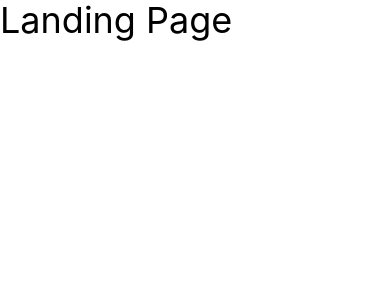
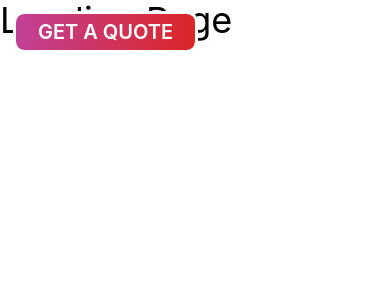
Before and after one commit to ktgster/yychacks_2024, a React (Create React App) app in the folder my-app/: page / in a window 390 px wide. Shown: the top 300 px of the page. Built offline with nearby package versions, Linux system fonts and the light colour scheme.

Commit message:
added navbar

```diff
--- /dev/null
+++ b/my-app/src/components/Navbar.js
@@ -0,0 +1,232 @@
+
+import React, { useEffect, useState } from "react";
+
+import { Link } from "react-router-dom";
+const NavBar = () => {
+  const [nav, setNav] = useState(false);
+
+  const [prevScrollPos, setPrevScrollPos] = useState(0);
+  const [visible, setVisible] = useState(true);
+
+  useEffect(() => {
+    const handleScroll = () => {
+      const currentScrollPos = window.pageYOffset;
+      const isVisible = prevScrollPos > currentScrollPos;
+
+      setPrevScrollPos(currentScrollPos);
+      setVisible(isVisible);
+    };
+
+    window.addEventListener("scroll", handleScroll);
+    return () => window.removeEventListener("scroll", handleScroll);
+  }, [prevScrollPos]);
+
+  const items = [
+    {
+      id: 1,
+      name: "Home",
+      path: "/",
+      logo: null,
+      style: "",
+    },
+    {
+      id: 2,
+      name: "About",
+      path: "/about/faq",
+      logo: null,
+      style: "",
+      subItems: [
+        {
+          name: "FAQ",
+          path: "/about/faq",
+          style: " text-white hover:text-violet-600 hidden",
+        },
+      ],
+    },
+    {
+      id: 3,
+      name: "Testimonials",
+      path: "/testimonial",
+      logo: null,
+      style: "",
+    },
+    {
+      id: 4,
+      name: "Careers",
+      path: "/careers",
+      logo: null,
+      style: "",
+    },
+    {
+      id: 5,
+      name: "Contact",
+      path: "/quote",
+      logo: null,
+      style: "",
+    },
+  ];
+  const quote = [
+    {
+      id: 1,
+      name: "GET A QUOTE",
+      path: "/quote",
+      logo: null,
+      style:
+        "flex lg:ml-8 lg:py-2 md:px-2 py-2  lg:px-7 lg:font-bold justify-center text-center items-center lg:text-lg outline   md:text-md py-1 rounded-md",
+    },
+  ];
+
+
+  return (
+    <div
+      className={` flex fixed justify-between items-center w-full px-4 h-16 z-10 text-white md:justify-start md:bg-gradient-to-r from-[#4601f4] from-10% via-purple-700 via-30%  to-[#d90303] to-100% md:${
+        visible ? "" : "hidden"
+      }`}
+      style={{ transition: "opacity 0.3s ease-in-out" }}
+    >
+      {/* logo */}
+      <div className="hidden md:flex cursor-pointer  z-0">
+        <Link href="/">
+          {/* <Image src={Logo} alt="logo" width={100} height={100} /> */}
+        </Link>
+      </div>
+
+      {/* items nav bar */}
+      <ul className="hidden md:flex">
+        {items.map((item, index) => (
+          <li
+            key={index}
+            className=" flex md:px-4 lg:px-10 cursor-pointer capitalize hover:scale-105 duration-200"
+          >
+            <Link
+              href={item.path}
+              className={" hover:text-violet-600 md:text-xl" + item.style}
+            >
+              {item.name}
+            </Link>
+          </li>
+        ))}
+      </ul>
+
+      {/* for quote on md screen */}
+
+      <ul className="hidden md:flex">
+        {quote.map((item, index) => (
+          <li key={index}>
+            <Link href={item.path} className={item.style}>
+              {item.name}
+            </Link>
+          </li>
+        ))}
+      </ul>
+
+      {/* for socials */}
+
+      {/* <ul className="hidden lg:flex">
+        {socials.map((item, index) => (
+          <li
+            key={index}
+            className=" flex md:px-4 text-lg lg:px-10 cursor-pointer"
+          >
+            <Link href={item.path} target="_blank">
+              <Image
+                src={item.logo}
+                alt={item.name}
+                width={30}
+                height={30}
+                className={item.style + ""}
+              />
+            </Link>
+          </li>
+        ))}
+      </ul> */}
+
+      {/* For nav bar for mobile */}
+      <div className=" justify-between flex flex-row   w-full md:hidden">
+        {/* <div
+          onClick={() => setNav(!nav)}
+          className=" cursor-pointer z-10 text-white outline py-2  ml-1
+           justify-center bg-gradient-to-r from-purple-500 to-[#C14197] rounded-lg mr-2 items-center flex top-0 left-0 w-1/2 md:hidden"
+        >
+          {nav ? (
+            <div className="flex">
+              <FaTimes size={30} />
+              <span className="ml-2 text-xl">Close</span>
+            </div>
+          ) : (
+            <div className="flex">
+              <FaBars size={30} />
+              <span className="ml-2 text-2xl font-bold">Menu</span>
+            </div>
+          )}
+        </div> */}
+        <ul className="flex outline justify-center z-10 items-center  w-1/2 mr-1 bg-gradient-to-r from-[#C14197] to-red-600 rounded-lg md:hidden">
+          {quote.map((item, index) => (
+            <li key={index}>
+              <Link
+                href={item.path}
+                className={
+                  "flex text-xl text-center rounded-md font-semibold p-1 "
+                }
+              >
+                {item.name}
+              </Link>
+            </li>
+          ))}
+        </ul>
+      </div>
+      {nav && (
+        <ul className="flex flex-col pl-4 absolute top-16 left-0 rounded-lg justify-center w-full h-screen py-16 text-xl  bg-gradient-to-r from-purple-500 to-red-600">
+          {items.map((item, index) => (
+            <li
+              key={index}
+              className="mx-5 cursor-pointer capitalize my-3 text-2xl"
+            >
+              <Link
+                onClick={() => setNav(!nav)}
+                href={item.path}
+                className={item.style + " ml-4"}
+              >
+                {item.name}
+              </Link>
+            </li>
+          ))}
+          <div className="flex my-12">
+            {quote.map((item, index) => (
+              <li key={index}>
+                <Link
+                  href={item.path}
+                  className={"ml-10 py-3 mt-22  " + item.style}
+                >
+                  {item.name}
+                </Link>
+              </li>
+            ))}
+          </div>
+
+          {/* <div className="flex flex-row justify-center">
+            {socials.map((item, index) => (
+              <li key={index}>
+                <Link
+                  href={item.path}
+                  target="_blank"
+                  className="mr-4 my-4 flex flex-row"
+                >
+                  <Image
+                    src={item.logo}
+                    alt={item.name}
+                    width={30}
+                    height={30}
+                    className={item.style + ""}
+                  />
+                </Link>
+              </li>
+            ))}
+          </div> */}
+        </ul>
+      )}
+    </div>
+  );
+};
+
+export default NavBar;
--- a/my-app/src/pages/LandingPage.js
+++ b/my-app/src/pages/LandingPage.js
@@ -1,9 +1,13 @@
-import React from 'react';
+import React from "react";
+import NavBar from "../components/Navbar";
 
 export default function LandingPage() {
-	return (
-		<div>
-			<h1 className="text-4xl">Landing Page</h1>
-		</div>
-	)
+  return (
+    <div>
+      <div>
+        <NavBar />
+      </div>
+      <h1 className="text-4xl">Landing Page</h1>
+    </div>
+  );
 }
```
Also changed, not shown: 1 other file (tests, documents, lock files or other folders).
